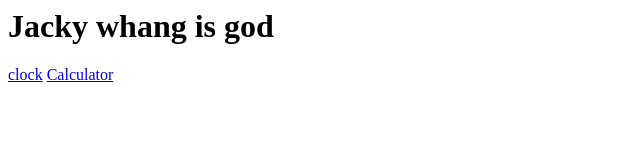
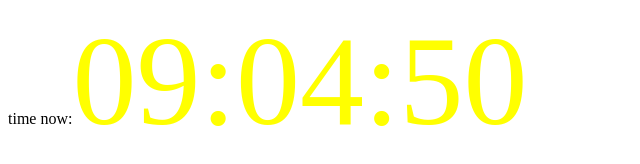
Before and after one commit to jackysg552/jackysg552.github.io, a plain HTML site: page index.html in a window 1280 px wide. Shown: the whole page, without its empty margins (0-640 px from the left). Drawn offline with Linux system fonts and the light colour scheme.

Commit message:
Revert "firstpage2"
This reverts commit a1c8cd4692ea8ed33f3db5c558b6a7b98937066b.

```diff
--- a/index.html
+++ b/index.html
@@ -1,7 +1,15 @@
 <html>
-	<h1>Jacky whang is god</h1>
-	<a href="clock.html">clock</a>
-	<a href="calc.html">Calculator</a>
-
+<style>
+	#time{font-size:800%;color:yellow;}
+</style>
+	time now:<span id="time"></span>
+<script>
+//call back
+	setInterval(function(){
+	var timenow=(new Date()).toString();
+	timenow=timenow.substr(16,8)
+	document.getElementById("time").innerHTML=timenow;
+	},1000);
+</script>
 
 </html>
```
Also changed, not shown: clock.html (deleted, +0 -15 lines).
